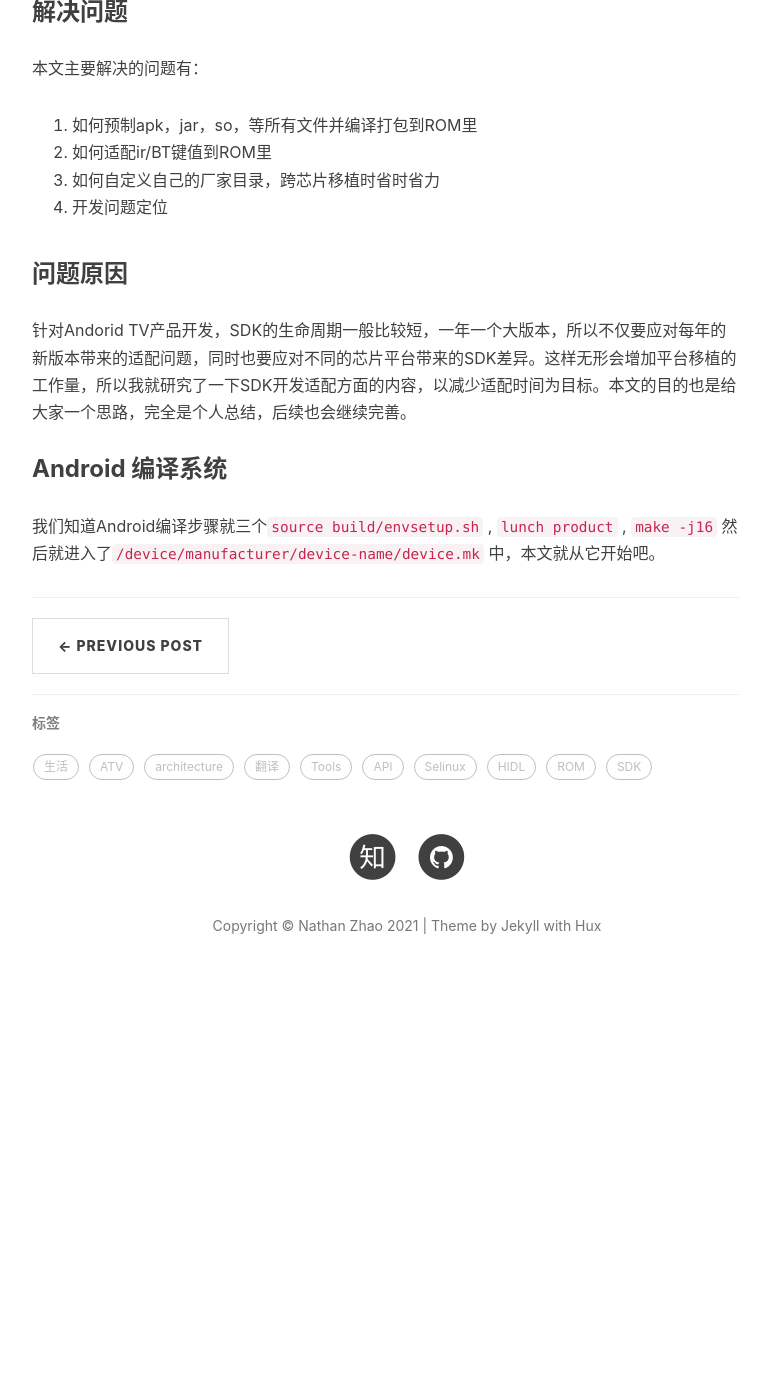
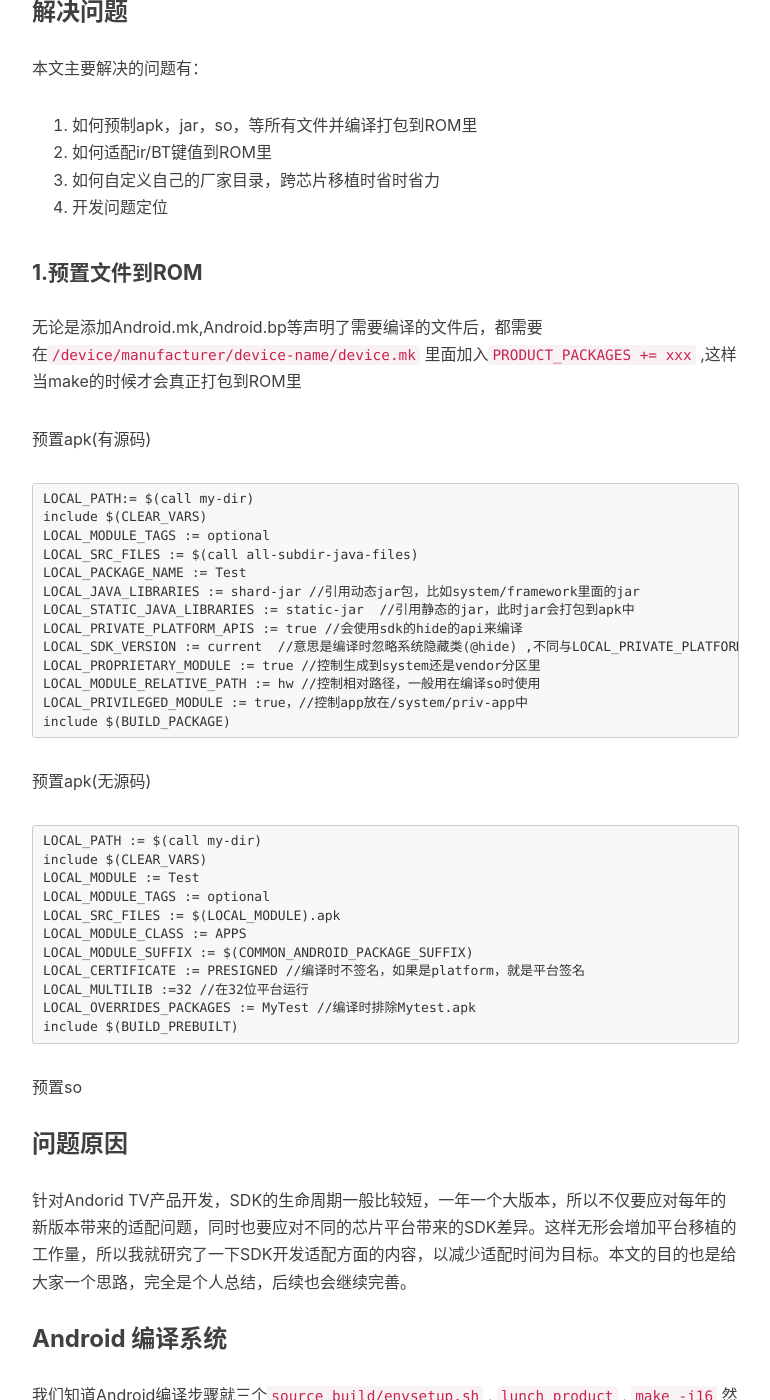
Before and after one commit to Nathan-Feng/Nathan-Feng.github.io, a Jekyll site: the page built from _posts/2021-01-24-android-sdk-dev.md, in a window 1280 px wide and 1400 px high, scrolled down 979 px. Shown: the whole window, without its empty margins (233-1003 px from the left). Built offline with Jekyll 4.4.1, drawn with Linux system fonts in a browser that asks for light colours; nearby versions of some CDN libraries; comment, search, counter and statistics services are not loaded; before the commit the page ends 1982 px from its top, so only the background shows below that.

Commit message:
add some section

````diff
--- a/_posts/2021-01-24-android-sdk-dev.md
+++ b/_posts/2021-01-24-android-sdk-dev.md
@@ -32,6 +32,48 @@ tags:
 3. 如何自定义自己的厂家目录，跨芯片移植时省时省力
 4. 开发问题定位
 
+#### 1.预置文件到ROM
+
+无论是添加Android.mk,Android.bp等声明了需要编译的文件后，都需要在`/device/manufacturer/device-name/device.mk` 里面加入`PRODUCT_PACKAGES += xxx` ,这样当make的时候才会真正打包到ROM里
+
+预置apk(有源码)
+
+```
+LOCAL_PATH:= $(call my-dir)
+include $(CLEAR_VARS)
+LOCAL_MODULE_TAGS := optional
+LOCAL_SRC_FILES := $(call all-subdir-java-files)
+LOCAL_PACKAGE_NAME := Test
+LOCAL_JAVA_LIBRARIES := shard-jar //引用动态jar包，比如system/framework里面的jar
+LOCAL_STATIC_JAVA_LIBRARIES := static-jar  //引用静态的jar，此时jar会打包到apk中
+LOCAL_PRIVATE_PLATFORM_APIS := true //会使用sdk的hide的api来编译
+LOCAL_SDK_VERSION := current  //意思是编译时忽略系统隐藏类(@hide) ,不同与LOCAL_PRIVATE_PLATFORM_APIS同时用
+LOCAL_PROPRIETARY_MODULE := true //控制生成到system还是vendor分区里
+LOCAL_MODULE_RELATIVE_PATH := hw //控制相对路径，一般用在编译so时使用
+LOCAL_PRIVILEGED_MODULE := true，//控制app放在/system/priv-app中
+include $(BUILD_PACKAGE)
+```
+
+预置apk(无源码)
+
+```
+LOCAL_PATH := $(call my-dir)
+include $(CLEAR_VARS)
+LOCAL_MODULE := Test
+LOCAL_MODULE_TAGS := optional
+LOCAL_SRC_FILES := $(LOCAL_MODULE).apk
+LOCAL_MODULE_CLASS := APPS
+LOCAL_MODULE_SUFFIX := $(COMMON_ANDROID_PACKAGE_SUFFIX)
+LOCAL_CERTIFICATE := PRESIGNED //编译时不签名，如果是platform，就是平台签名
+LOCAL_MULTILIB :=32 //在32位平台运行
+LOCAL_OVERRIDES_PACKAGES := MyTest //编译时排除Mytest.apk
+include $(BUILD_PREBUILT)
+```
+
+预置so
+
+
+
 ### 问题原因
 
 针对Andorid TV产品开发，SDK的生命周期一般比较短，一年一个大版本，所以不仅要应对每年的新版本带来的适配问题，同时也要应对不同的芯片平台带来的SDK差异。这样无形会增加平台移植的工作量，所以我就研究了一下SDK开发适配方面的内容，以减少适配时间为目标。本文的目的也是给大家一个思路，完全是个人总结，后续也会继续完善。
````
